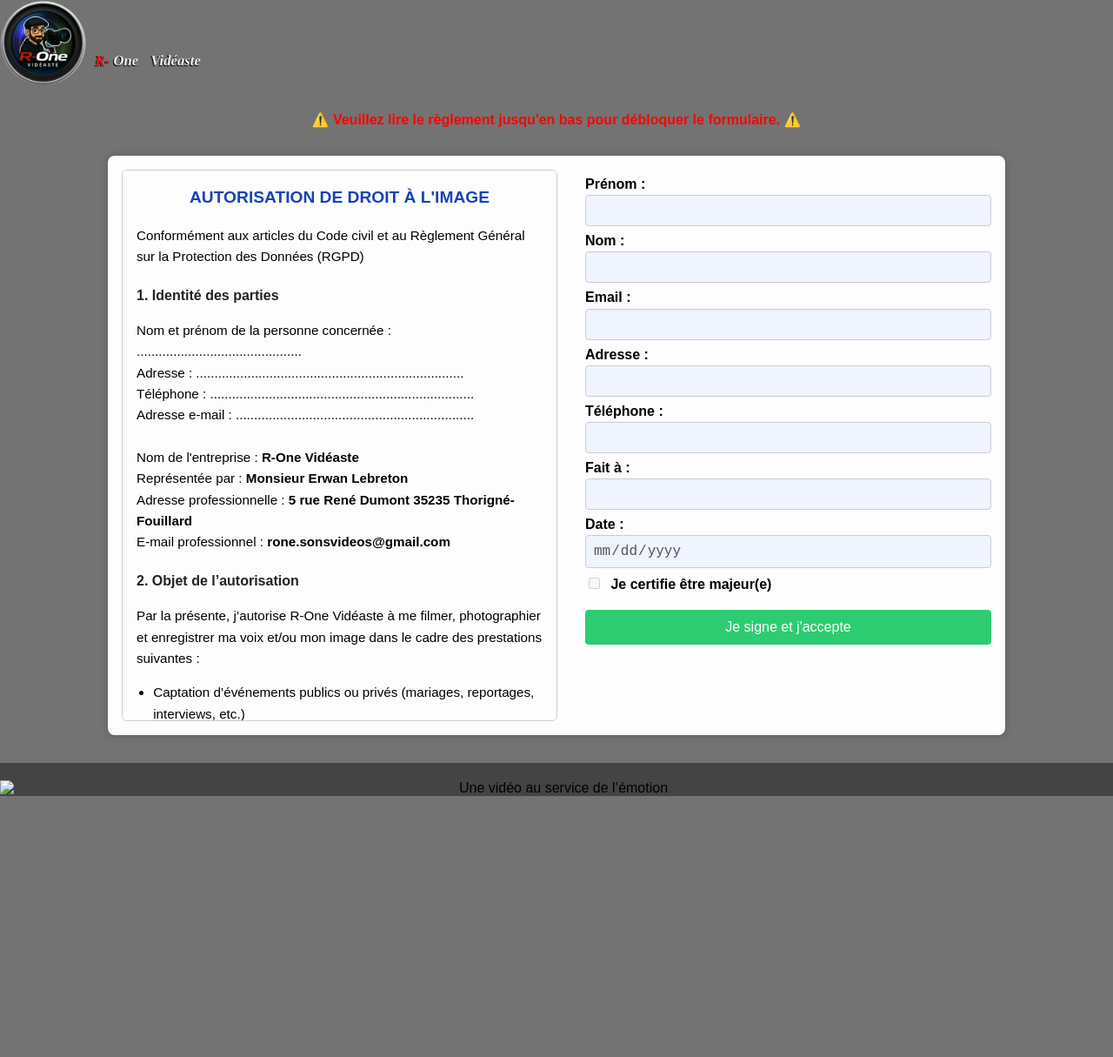
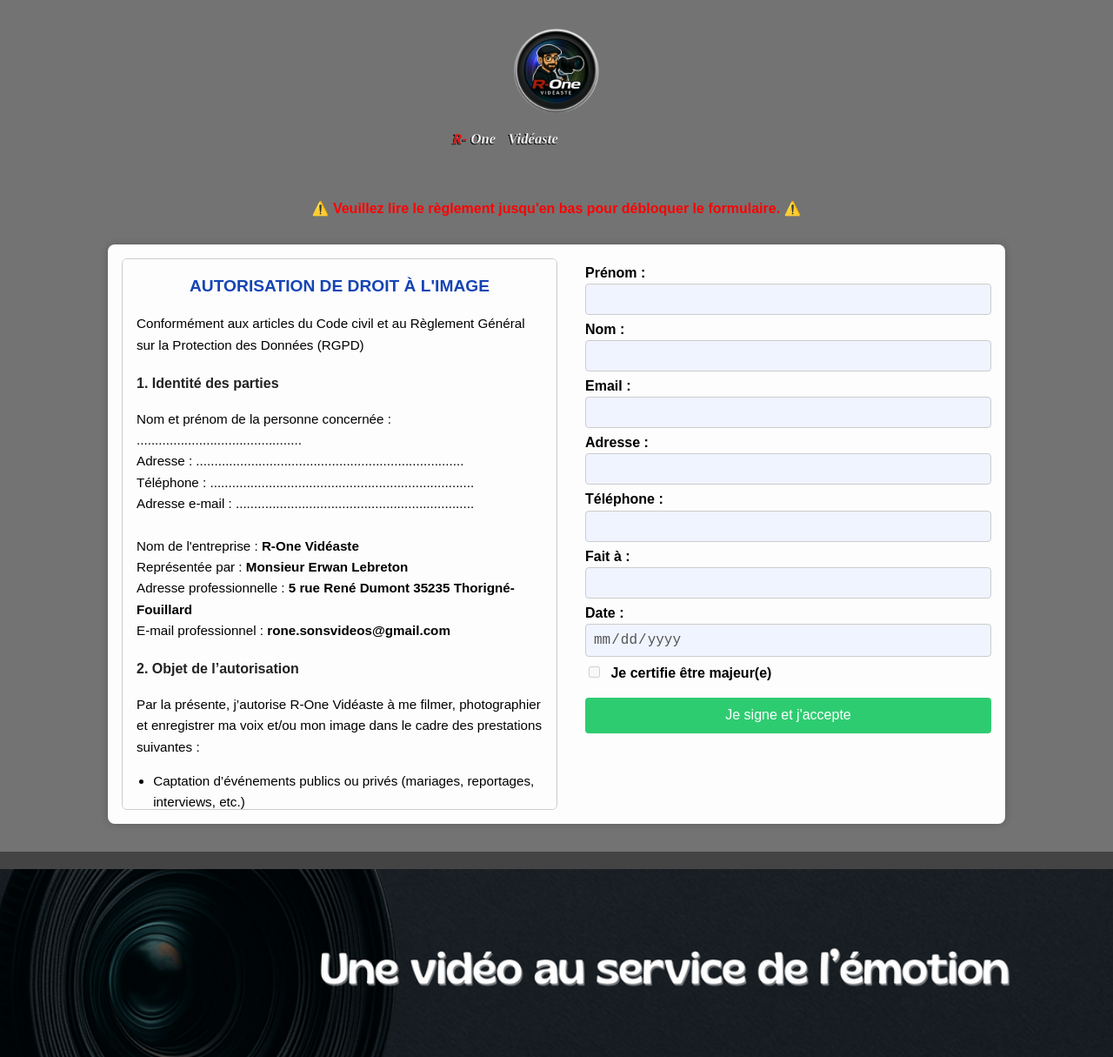
Before and after one commit to Erwan2072/signature-rone-videaste, a plain HTML site: page docs/index.html in a window 1280 px wide. Shown: the whole page at 87% size. Before the commit the page ends 915 px from the top, so only its background shows below. Drawn offline with Linux system fonts and the light colour scheme.

Commit message:
design final

```diff
--- a/docs/index.html
+++ b/docs/index.html
@@ -98,7 +98,7 @@
   </div>
 
   <footer>
-    <img src="banniere-linkedin.png" alt="Une vidéo au service de l’émotion" class="footer-banner">
+    <img src="Bannière Linkedin.png" alt="Une vidéo au service de l’émotion" class="footer-banner">
   </footer>
 
   <script src="script.js"></script>
--- a/docs/style.css
+++ b/docs/style.css
@@ -8,12 +8,11 @@ body {
 }
 
 /* Header avec logo + image titre */
-header {
+.logo-header {
 	display: flex;
 	flex-direction: column;
 	align-items: center;
-	padding: 1rem 0 0.5rem;
-	background-color: #444;
+	padding: 2rem 1rem 1rem;
 }
 
 .logo-img {
@@ -28,9 +27,19 @@ header {
 	max-width: 90%;
 	height: auto;
 	margin-bottom: 1rem;
+	display: block;
 }
 
-/* Container principal */
+/* Avertissement scroll */
+.scroll-warning {
+	color: red;
+	font-weight: bold;
+	text-align: center;
+	margin-bottom: 1rem;
+	font-size: 1rem;
+}
+
+/* Conteneur principal */
 .container {
 	max-width: 1000px;
 	margin: 2rem auto;
@@ -40,14 +49,14 @@ header {
 	box-shadow: 0 0 10px rgba(0, 0, 0, 0.2);
 }
 
-/* Disposition formulaire + règlement */
+/* Grille formulaire/règlement */
 .grid-layout {
 	display: flex;
 	gap: 2rem;
 	justify-content: space-between;
 }
 
-/* Bloc règlement scrollable */
+/* Règlement scrollable */
 .reglement-scrollable {
 	flex: 1;
 	max-height: 600px;
@@ -133,14 +142,6 @@ button:hover {
 	font-weight: bold;
 }
 
-/* Message d'avertissement scroll */
-.scroll-warning {
-	color: red;
-	font-weight: bold;
-	text-align: center;
-	margin-bottom: 1rem;
-}
-
 /* Footer */
 footer {
 	margin-top: 2rem;
```
